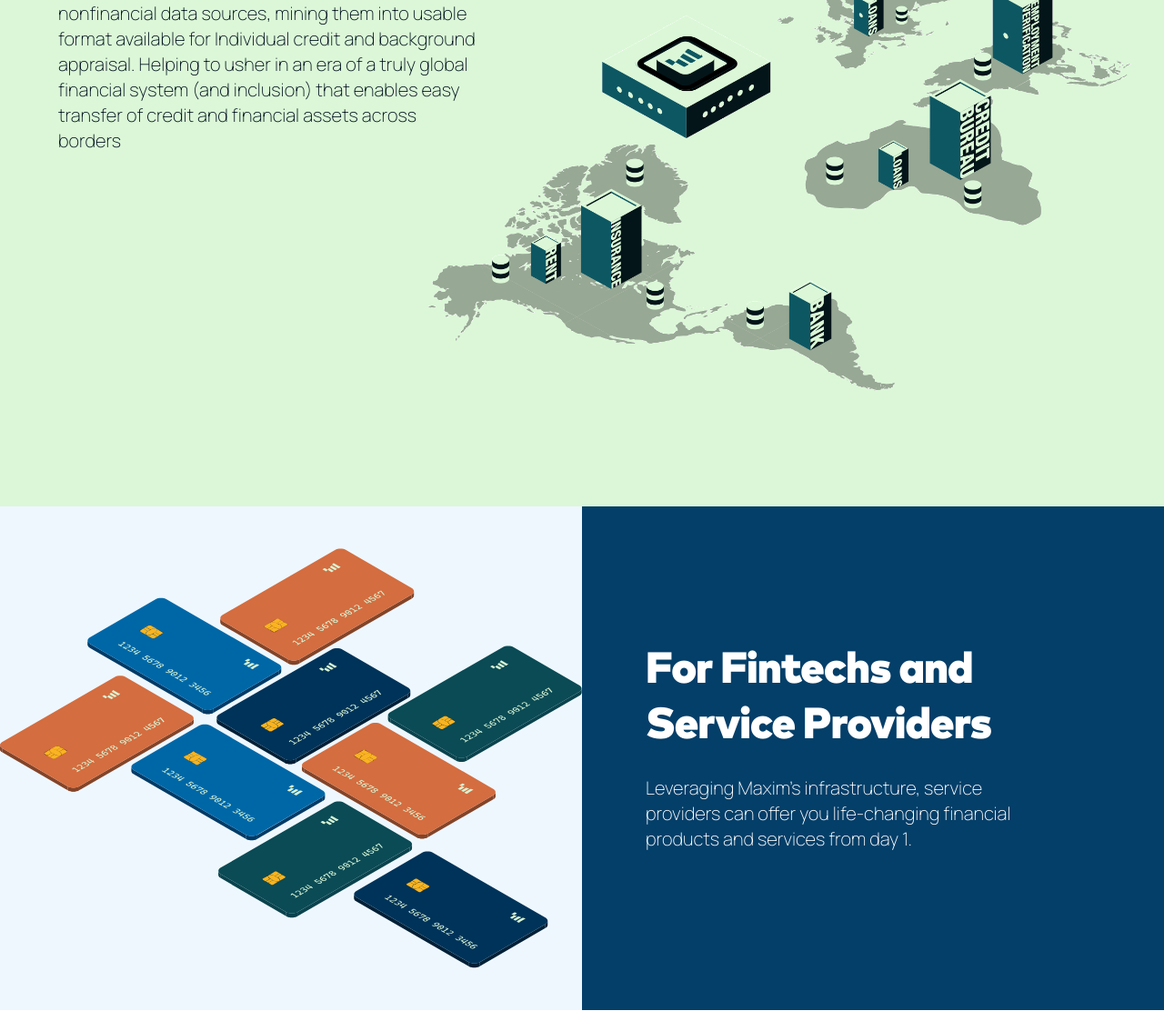
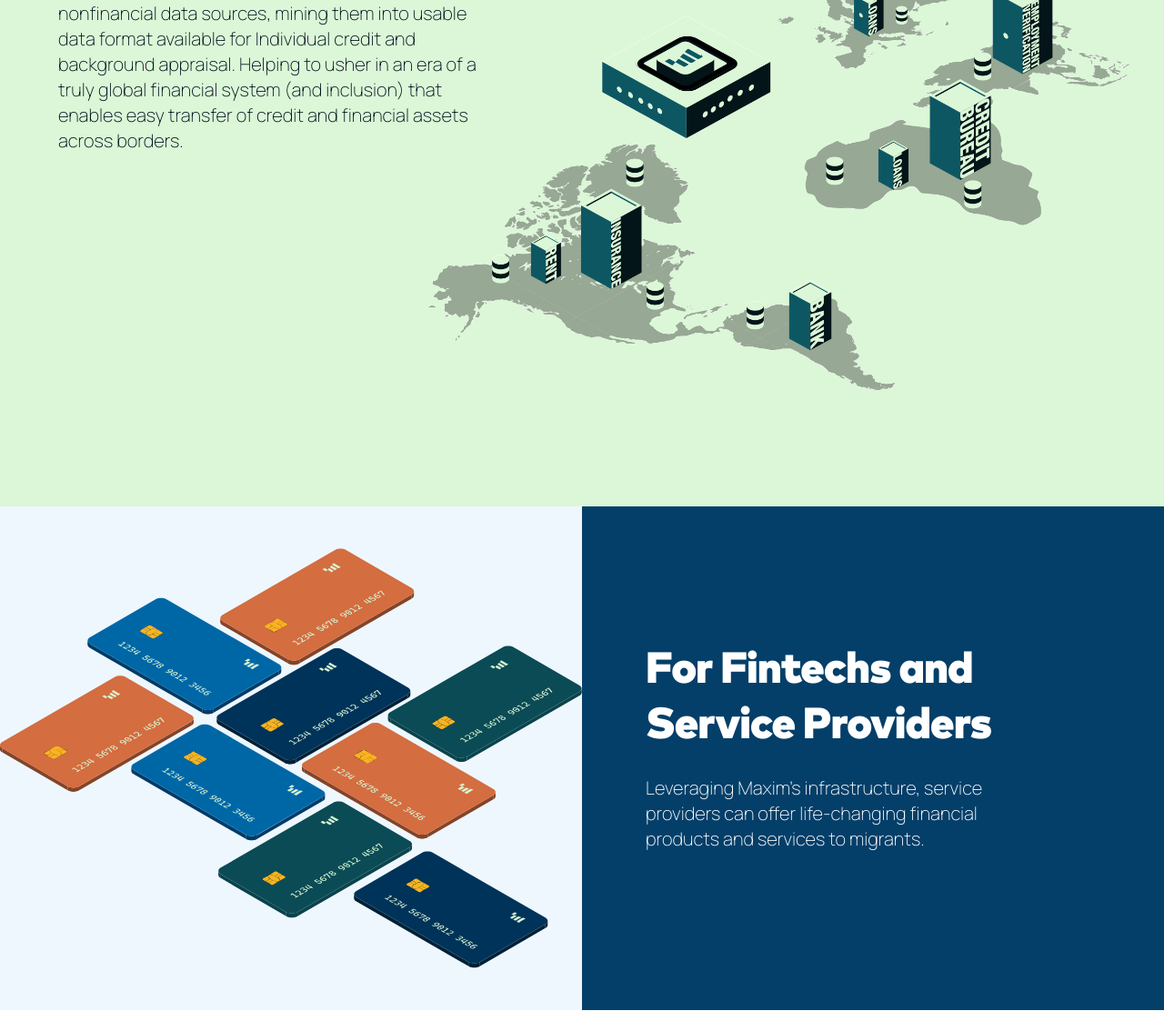
Before and after one commit to lawrencelucky/maxim-v-one, a website: page index.html in a window 1280 px wide. Shown: the part 1165-2299 px from the top of the page at 91% size. Drawn offline with nearby package versions, Linux system fonts and the light colour scheme.

Commit message:
feat: making changes

```diff
--- a/index.html
+++ b/index.html
@@ -166,10 +166,10 @@
             >
               <span class="font-black font-markproblack">Maxim</span>
               Infrastructure connects financial and nonfinancial data sources,
-              mining them into usable format available for Individual credit and
-              background appraisal. Helping to usher in an era of a truly global
-              financial system (and inclusion) that enables easy transfer of
-              credit and financial assets across borders
+              mining them into usable data format available for Individual
+              credit and background appraisal. Helping to usher in an era of a
+              truly global financial system (and inclusion) that enables easy
+              transfer of credit and financial assets across borders.
             </p>
           </div>
 
@@ -230,8 +230,8 @@
               data-aos-duration="1000"
               data-aos-easing="ease-in-out"
             >
-              Leveraging Maxim's infrastructure, service providers can offer you
-              life-changing financial products and services from day 1.
+              Leveraging Maxim's infrastructure, service providers can offer
+              life-changing financial products and services to migrants.
             </p>
           </div>
         </div>
```
